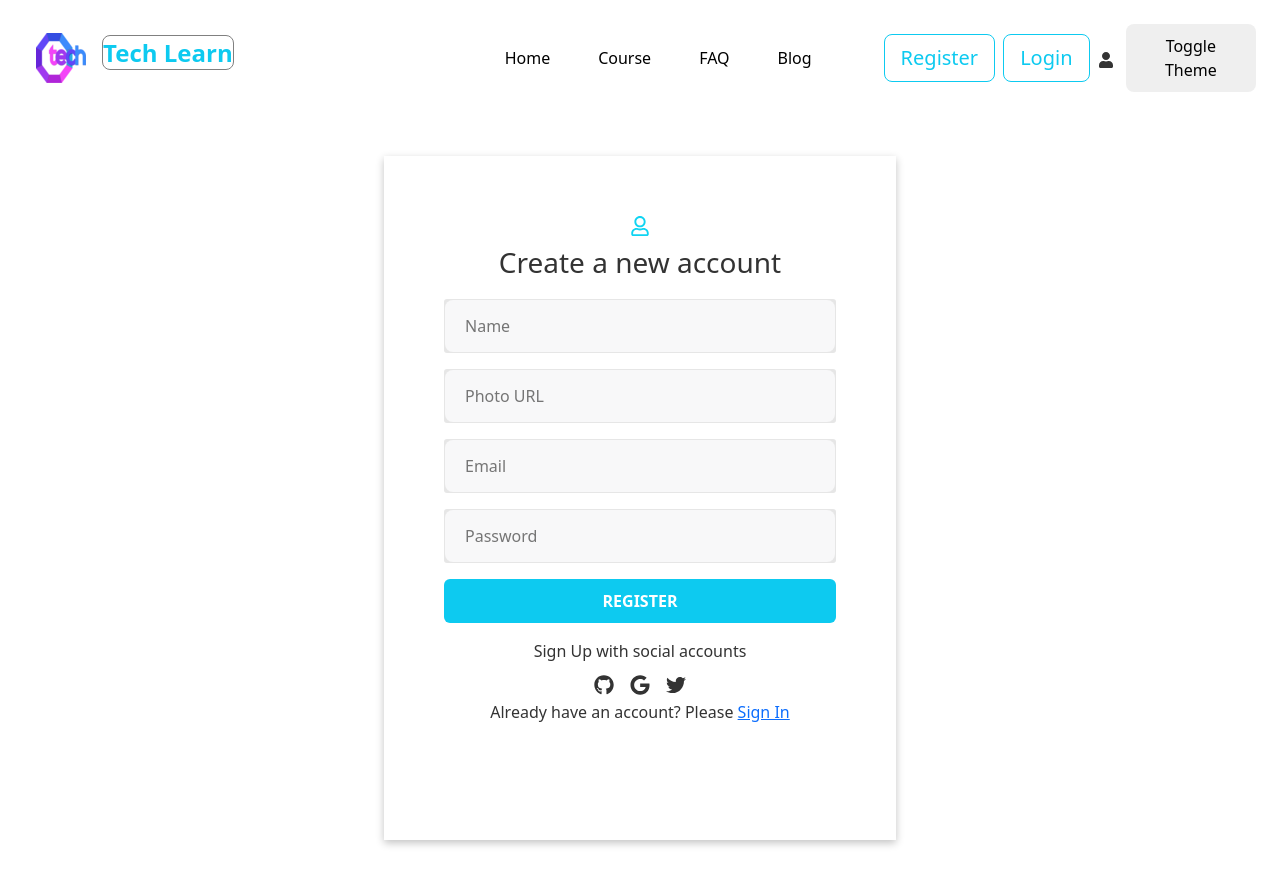
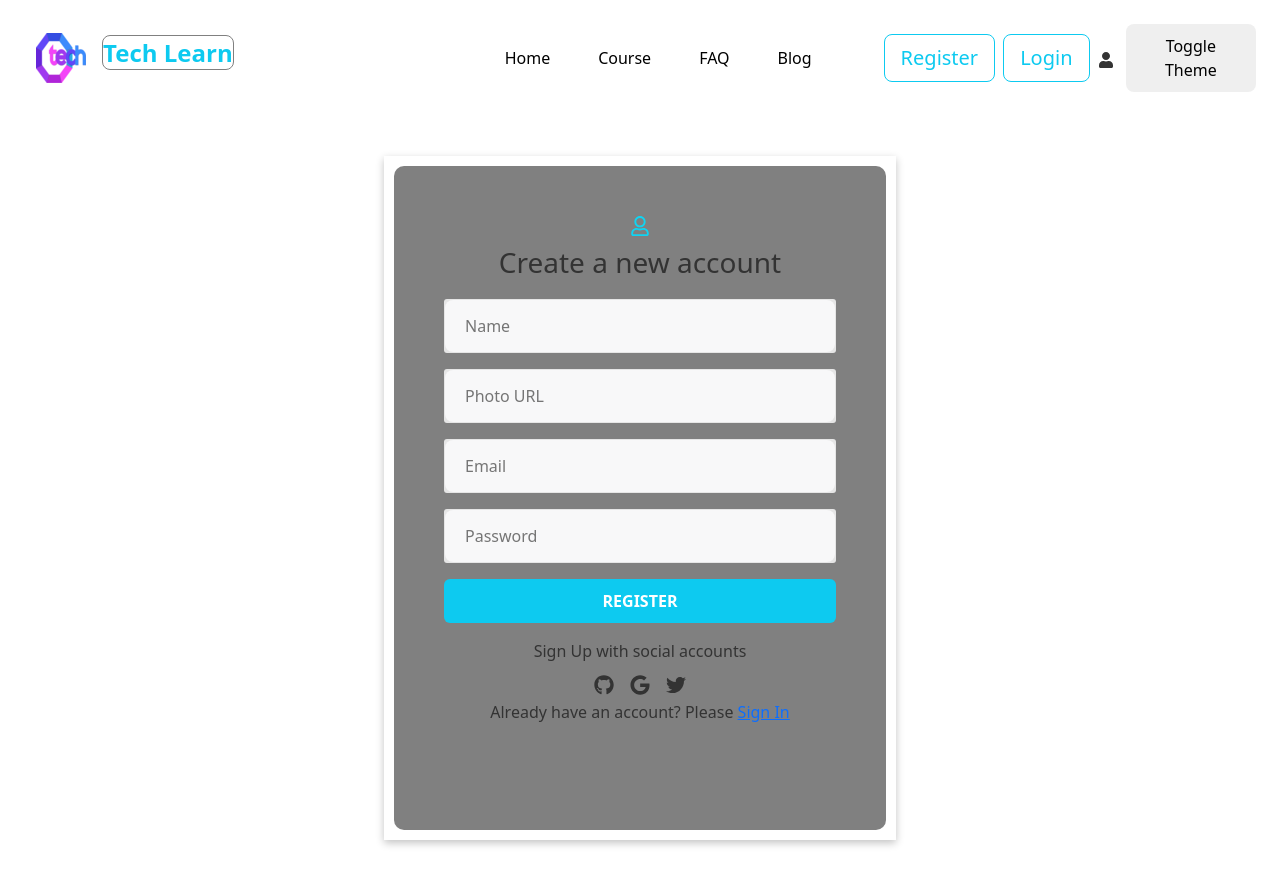
Before and after one commit to Ashraf59/tech-learn-client, a React (Create React App) app: page /register in a window 1280 px wide. Built offline with nearby package versions, Linux system fonts and the light colour scheme; no server answers.

Commit message:
FAQ and Blog Page completed

```diff
--- a/src/Pages/Course/Course.js
+++ b/src/Pages/Course/Course.js
@@ -10,7 +10,7 @@ const Course = () => {
             <div>
                 {
                     allCourses.map(course => <CourseDetails
-                    key = {course.id}
+                    key = {course._id}
                     course = {course}
 
                     ></CourseDetails>)
--- a/src/Pages/Register/Register.css
+++ b/src/Pages/Register/Register.css
@@ -36,7 +36,7 @@ input{
 }
 .wrap-login{
     width:500px;
-    background-color: rgba(255,255,255,0.9);
+    background-color: gray;
     border-radius: 10px;
     position: relative;
 }
--- a/src/Shared/CourseDetails/CourseDetails.js
+++ b/src/Shared/CourseDetails/CourseDetails.js
@@ -10,12 +10,12 @@ const CourseDetails = ({course}) => {
         <div className='shadow p-4 mb-4 rounded-3'>
             <img className = "img-fluid rounded-3" src={image_url} alt="" />
             <h2>{title}</h2>
-            <p>{details.length > 250 ?
+            <>{details.length > 250 ?
               <p>{details.slice(0, 250) + '...'} <Link to = {`/courses/${_id}`}>Read More</Link></p>
               :
               <p>{details}</p>
 
-            }</p>
+            }</>
             <div className='d-flex'>
             <Image
             roundedCircle
```
